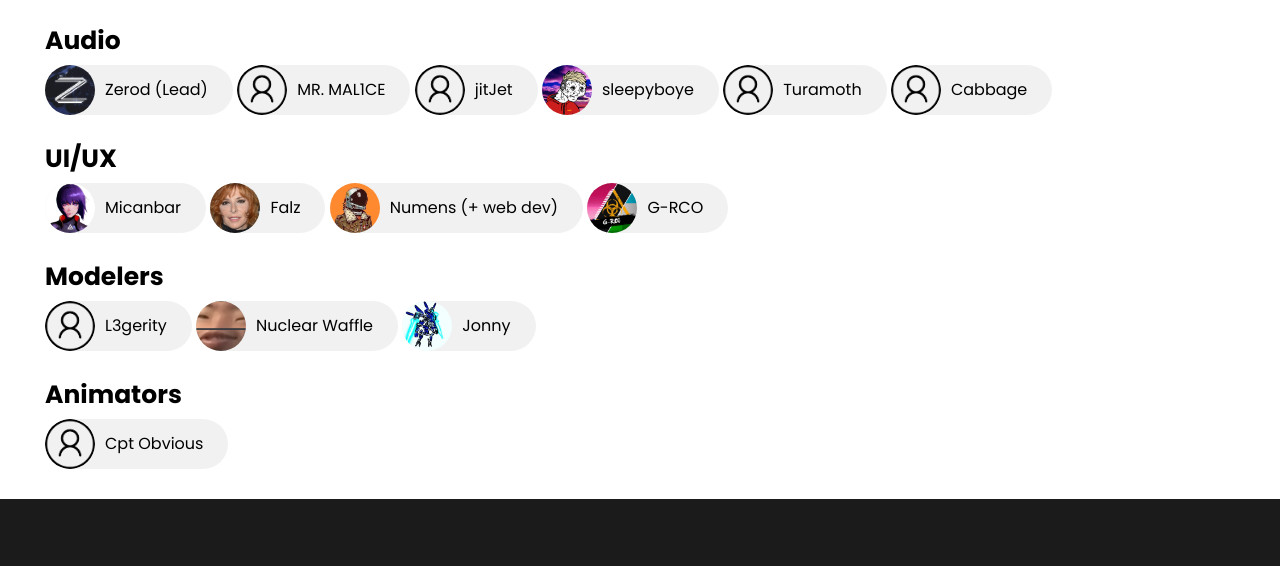
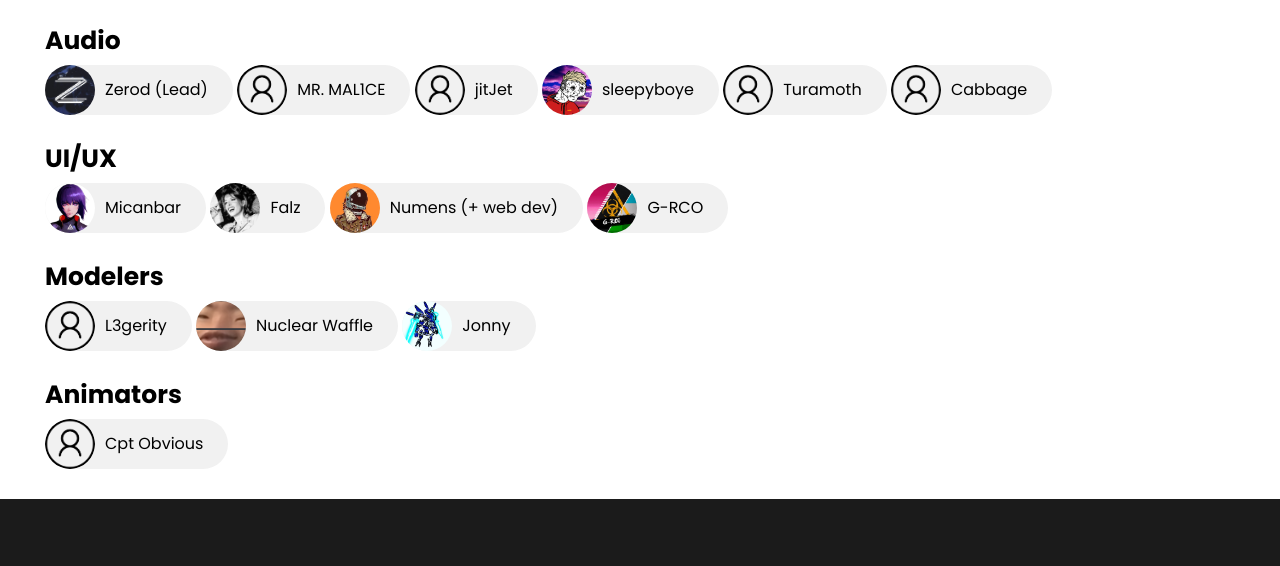
Before and after one commit to r0nyyn/Project-Vanguard-Website, a plain HTML site: page index.html in a window 1280 px wide. Shown: the part 2236-2802 px from the top of the page. Drawn offline with Linux system fonts and the light colour scheme.

Commit message:
updated falz pfp

```diff
--- a/index.html
+++ b/index.html
@@ -105,7 +105,7 @@
 
       <div class="subheading movement-subheading">UI/UX</div>
       <div class="chip"><img src="pfp_images/micanbar.png" alt="Person" width="96" height="96">Micanbar</img></div>
-      <div class="chip"><img src="pfp_images/falz2.png" alt="Person" width="96" height="96">Falz</img></div>
+      <div class="chip"><img src="pfp_images/falz3.jpg" alt="Person" width="96" height="96">Falz</img></div>
       <div class="chip"><img src="pfp_images/numens.jpg" alt="Person" width="96" height="96">Numens (+ web dev)</img></div>
       <div class="chip"><img src="pfp_images/grco.png" alt="Person" width="96" height="96">G-RCO</img></div>
 
```
Also changed, not shown: pfp_images/falz3.jpg (added).
